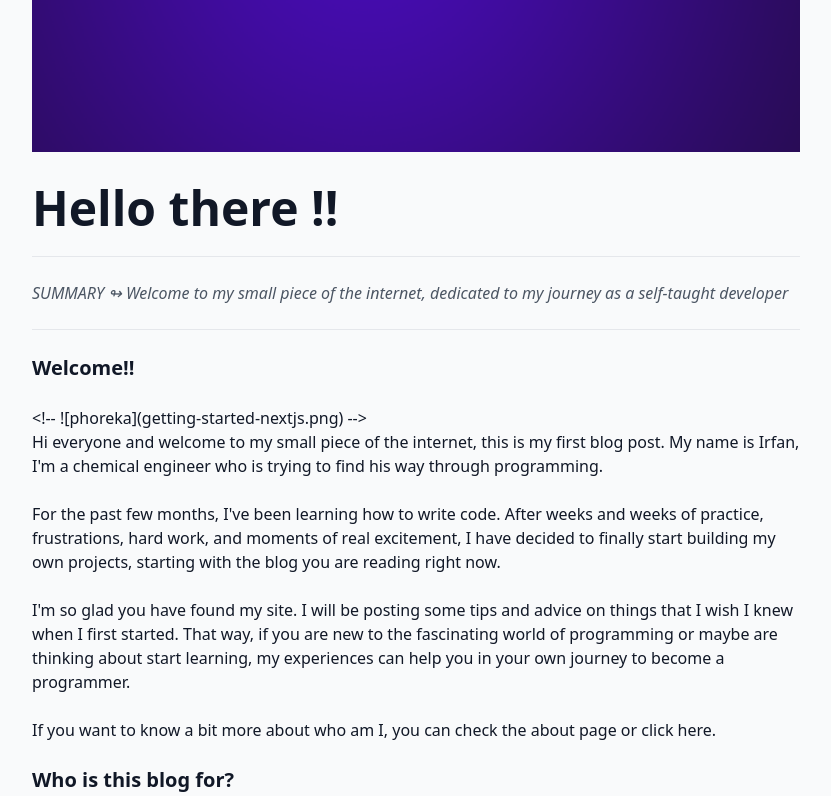
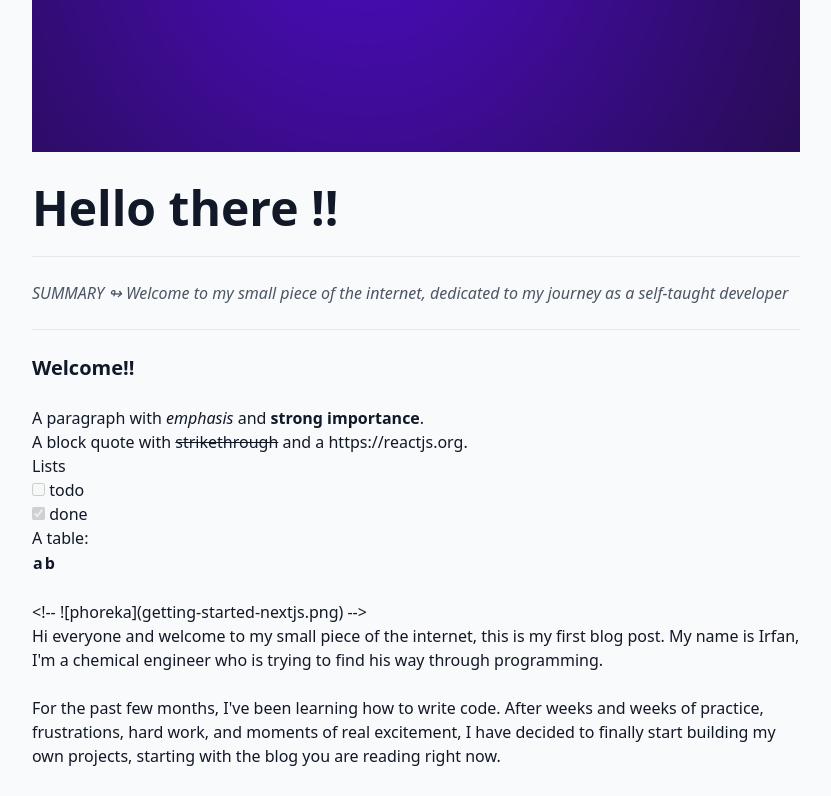
Before and after one commit to irfan-ansari-au28/portfolio, a Next.js app: page /posts/getting-started-with-nextjs in a window 1280 px wide. Shown: the part 436-1232 px from the top of the page, without its empty margins (224-1055 px from the left). Built offline with nearby package versions, Linux system fonts and the light colour scheme.

Commit message:
add remarkGfm plugin

```diff
--- a/components/posts/post-details/post-content.js
+++ b/components/posts/post-details/post-content.js
@@ -2,6 +2,7 @@
 import { getFeaturedPosts } from "../../../lib/posts-util";
 import PostHeader from "./post-header";
 import ReactMarkdown from "react-markdown";
+import remarkGfm from "remark-gfm";
 import Image from "next/image";
 
 // const DUMMY_POST = {
@@ -70,7 +71,7 @@
         className=" flex flex-col justify-center
        items-start "
       >
-        <ReactMarkdown components={customRenderers}>
+        <ReactMarkdown components={customRenderers} remarkPlugins={[remarkGfm]}>
           {post.content}
         </ReactMarkdown>
       </div>
--- a/components/posts/post-item.js
+++ b/components/posts/post-item.js
@@ -7,7 +7,7 @@
   const linkPath = `/posts/${slug}`;
   return (
     <>
-      {[1, 2, 3].map((item) => (
+      {[1].map((item) => (
         <Link href={linkPath} key={item}>
           <a
             className="my-4 border-gray-200 dark:border-violet-700 border-solid border p-6 rounded-md flex flex-col transition-shadow hover:shadow-xl hover:transition-shadow"
--- a/content/posts/getting-started-with-nextjs.md
+++ b/content/posts/getting-started-with-nextjs.md
@@ -10,6 +10,21 @@
 ---
 
 ## Welcome!!
+
+&nbsp;
+
+A paragraph with _emphasis_ and **strong importance**.
+
+> A block quote with ~strikethrough~ and a https://reactjs.org.
+
+- Lists
+- [ ] todo
+- [x] done
+
+A table:
+
+| a   | b   |
+| --- | --- |
 
 &nbsp;
 
--- a/package.json
+++ b/package.json
@@ -16,7 +16,8 @@
     "react": "18.2.0",
     "react-dom": "18.2.0",
     "react-icons": "^4.4.0",
-    "react-markdown": "^8.0.3"
+    "react-markdown": "^8.0.3",
+    "remark-gfm": "^3.0.1"
   },
   "devDependencies": {
     "autoprefixer": "^10.4.8",
```
Also changed, not shown: 1 other file (tests, documents, lock files or other folders).
